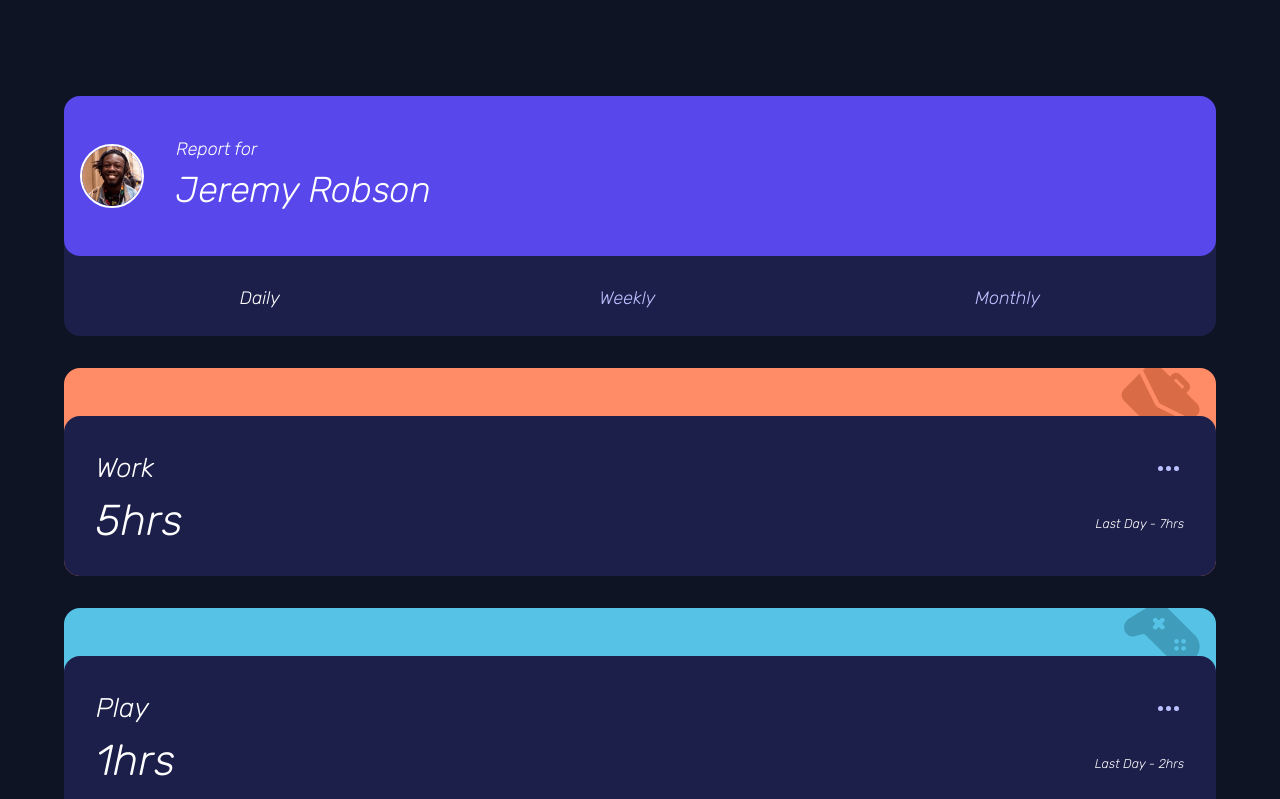
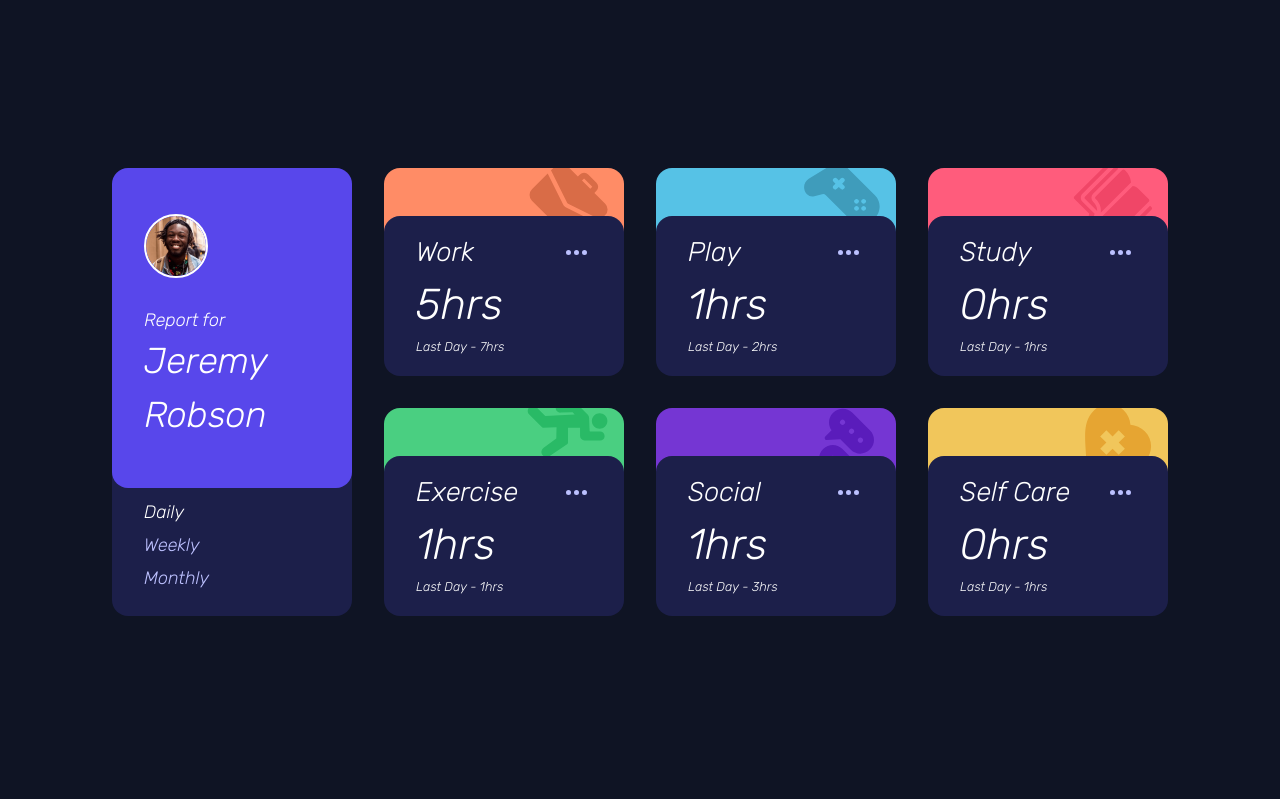
Before and after one commit to Adel-Al-Qosi/time-tracking-dashboard, a React (Create React App) app: page / in a window 1280 px wide. Shown: the top 799 px of the page. Built offline with nearby package versions, Linux system fonts and the light colour scheme; a web font is replaced by a local one.

Commit message:
finish the project

```diff
--- a/src/components/User.jsx
+++ b/src/components/User.jsx
@@ -4,7 +4,7 @@ function User({ timeframe, setTimeframe }) {
   return (
     <div className="user">
       <nav className="user-time-nav">
-        <ul className="user--timeframe">
+        <ul className="user--timeframe fw-bolder">
           <li className={timeframe === 'daily' ? 'active' : ''} onClick={() => setTimeframe('daily')}>Daily</li>
           <li className={timeframe === 'weekly' ? 'active' : ''} onClick={() => setTimeframe('weekly')}>Weekly</li>
           <li className={timeframe === 'monthly' ? 'active' : ''} onClick={() => setTimeframe('monthly')}>Monthly</li>
--- a/src/index.css
+++ b/src/index.css
@@ -93,6 +93,8 @@ body {
   background-color: var(--clr-very-dark-blue);
   line-height: 1.5;
   min-height: 100vh;
+  display: grid;
+  place-content: center;
 }
 
 /* make images easier to work with */
@@ -203,7 +205,7 @@ select {
   top: 0;
   height: 13rem;
   width: 100%;
-  border-radius: 1rem;
+  border-radius: 1rem 1rem 2rem 2rem;
 }
 
 .info-card {
@@ -312,3 +314,82 @@ select {
   background-position: center;
   cursor: pointer;
 }
+
+@media (min-width: 45em) {
+  .container {
+    display: grid;
+    gap: 2rem;
+    grid-template-columns: repeat(4, 1fr);
+    grid-template-rows: 1fr 1fr;
+    grid-template-areas:
+    'user card card card'
+    'user card card card';
+    margin: 0;
+    padding: 0;
+    margin-block: 0;
+    height: 29rem;
+  }
+
+  .user {
+    grid-area: user;
+    width: 15rem;
+    height: 28rem;
+  }
+
+  .user-info {
+    height: 20rem;
+    display: grid;
+    padding: 2rem;
+  }
+
+  .user--timeframe {
+    display: flex;
+    gap: 0.4rem;
+    flex-direction: column;
+    justify-content: flex-end;
+    align-items: flex-start;
+    padding-left: 2rem;
+
+  }
+
+  .cards-container {
+    grid-area: card;
+    display: grid;
+    grid-template-columns: 1fr 1fr 1fr;
+    grid-template-rows: 1fr 1fr;
+    column-gap:2rem;
+    row-gap: 0;
+  }
+
+  .card {
+    width: 15rem;
+
+  }
+
+  .info-card {
+    padding: 0;
+    padding-inline: 2rem;
+    padding-top: 1rem;
+    margin-block: 1rem;
+  }
+
+  .info-card:hover {
+    background-color: var(--clr-desaturated-blue);
+  }
+
+  .info-card:hover button {
+    background-color: var(--clr-desaturated-blue);
+  }
+
+  .info-card--times {
+    display: grid;
+    margin: 0;
+    padding: 0;
+  }
+
+  .info-card--previous {
+    padding: 0;
+    margin: 0;
+
+  }
+}
```
